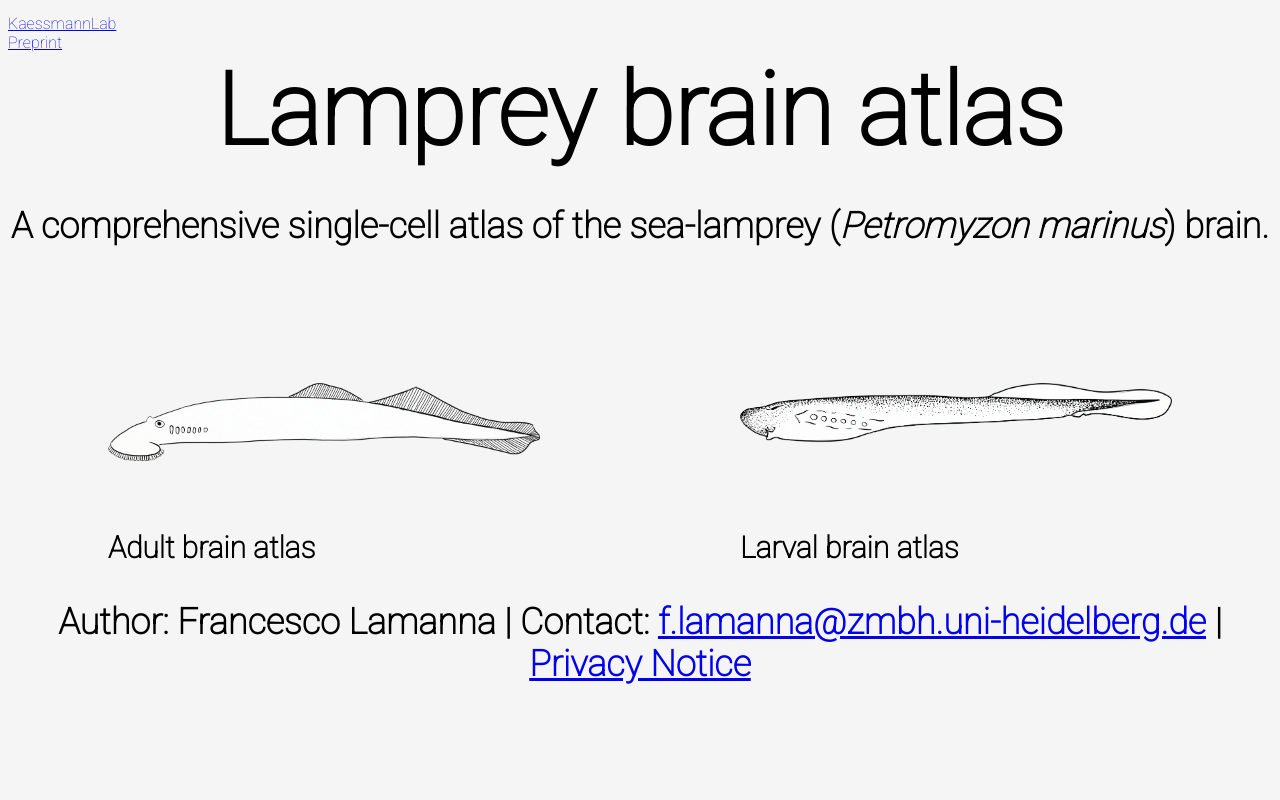
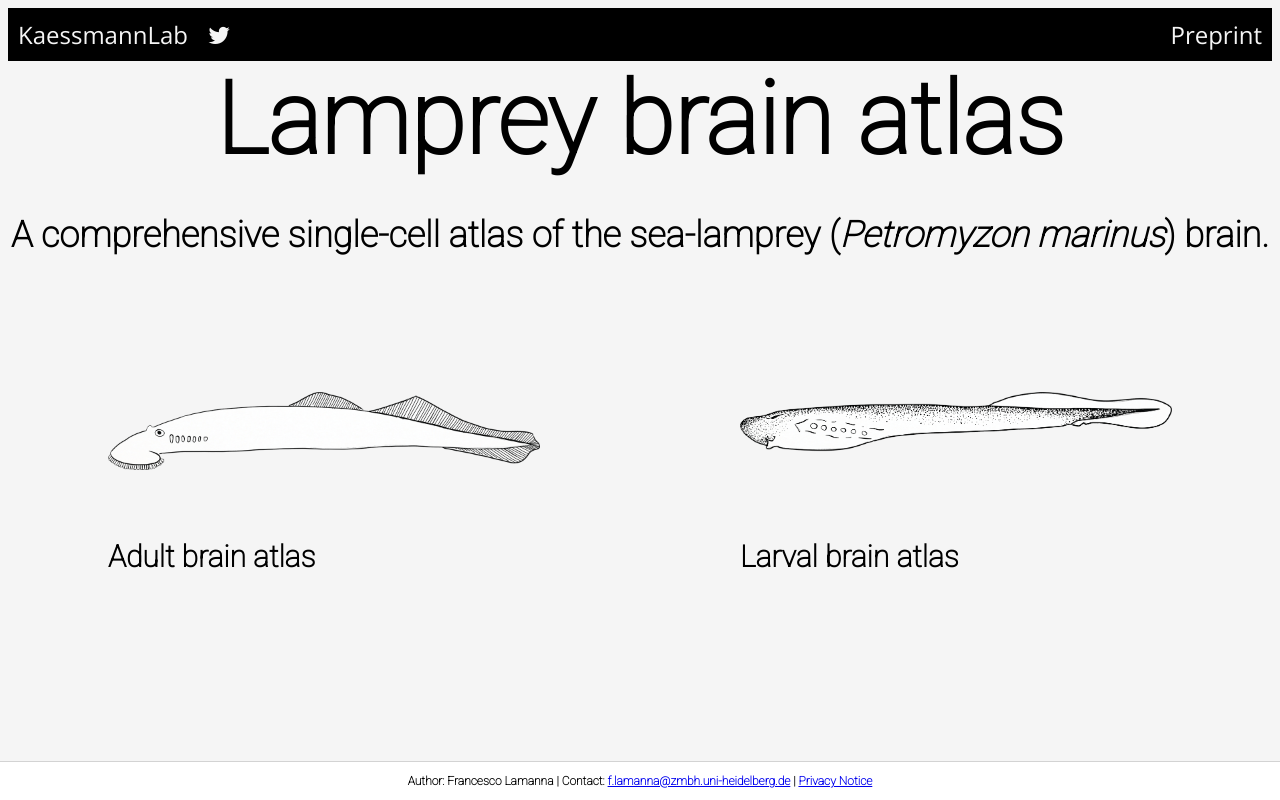
Before and after one commit to f-lamanna/LampreyBrainAtlas, a plain HTML site: page brain_portal/index.html in a window 1280 px wide. Drawn offline with nearby package versions, Linux system fonts and the light colour scheme.

Commit message:
Update style.css
Modified navbar

```diff
--- a/brain_portal/styles/style.css
+++ b/brain_portal/styles/style.css
@@ -4,6 +4,28 @@ html {
 }
 
 /* Navigation bar */
+/* Add a black background color to the top navigation */
+.topnav {
+  background-color: #000000;
+  overflow: hidden;
+}
+
+/* Style the links inside the navigation bar */
+.topnav a {
+  float: left;
+  font-family: "Open Sans", sans-serif;
+  font-size: 24px;
+  padding: 10px 10px;
+  font-weight: 500;
+  color: whitesmoke;
+  text-decoration: none;
+}
+
+/* Right-aligned section inside the top navigation */
+.topnav-right {
+  float: right;
+}
+/*
 nav {
   background-color: #000000;
 }
@@ -22,6 +44,9 @@ li.navbar>a {
   color: whitesmoke;
   text-decoration: none;
 }
+*/
+
+
 
 /* Site header */
 h1 {
@@ -209,3 +234,18 @@ div.container {
 #am_overlay4:hover {
   opacity: 1;
 }
+
+footer {
+  position: fixed;
+  bottom: 0;
+  left: 0;
+  width: 100%;
+  z-index: 2;
+  text-align: center;
+  background-color: #ffffff;
+  border-top: solid thin #d3d3d3;
+}
+
+footer>div>p {
+  font-size: 12px;
+}
```
